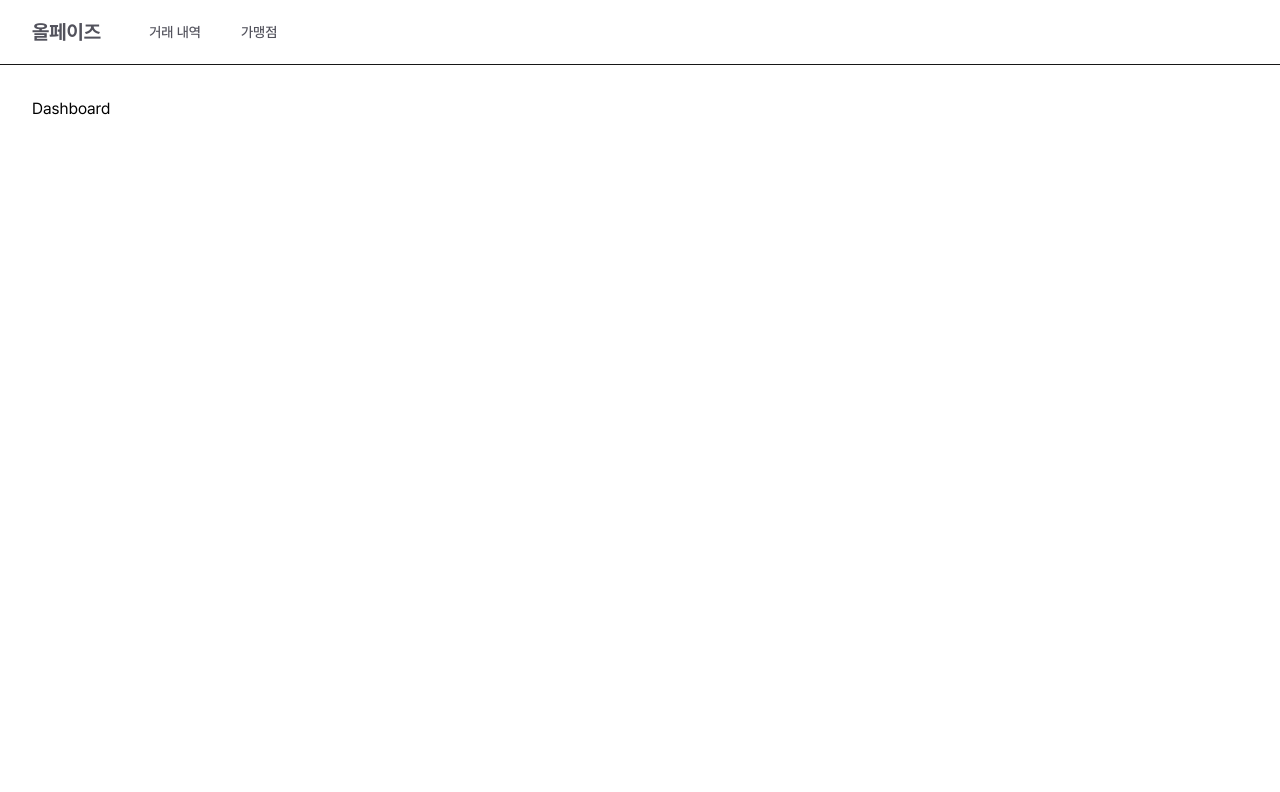
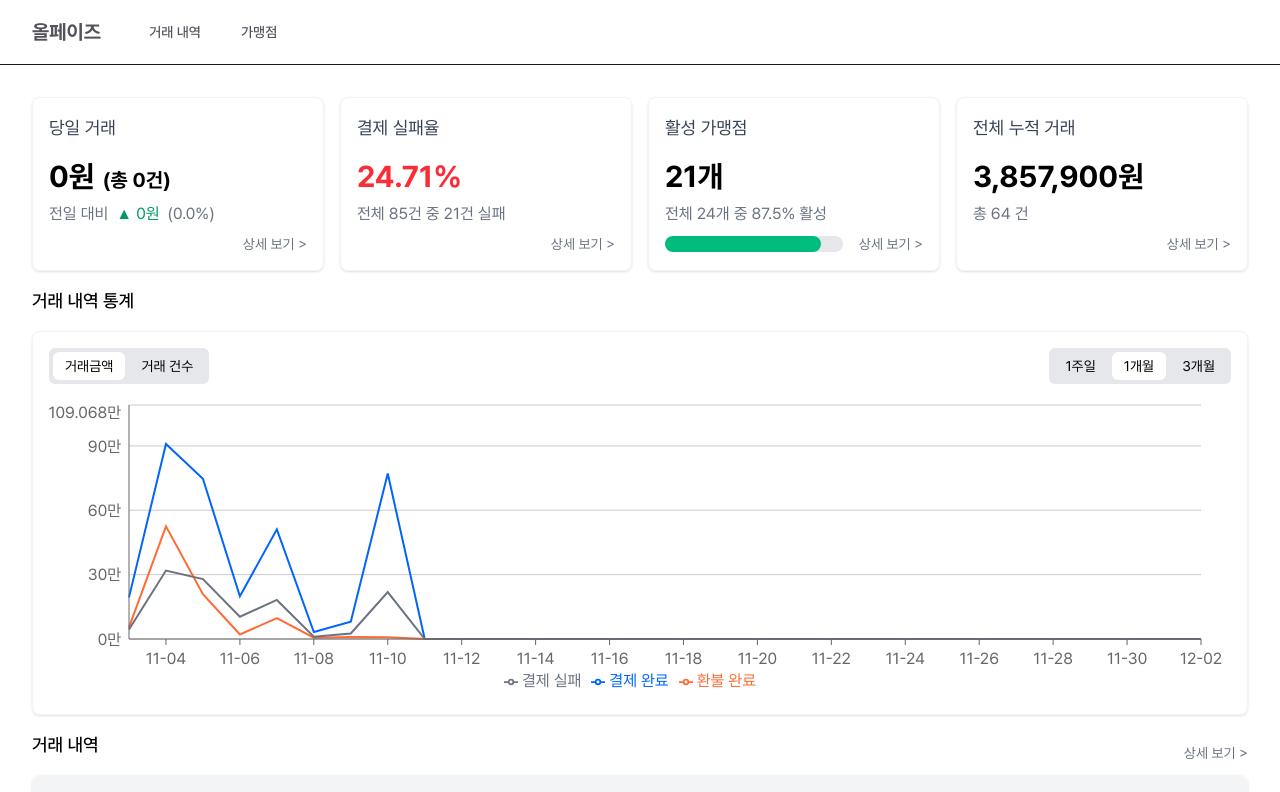
Before and after one commit to myeonguklee/paysbypays, a Next.js app: page / in a window 1280 px wide. Shown: the top 792 px of the page. Built offline with nearby package versions, Linux system fonts and the light colour scheme.

Commit message:
feat: 대시보드 페이지 구조 변경 및 컴포넌트 추가

```diff
--- /dev/null
+++ b/app/(dashboard)/page.tsx
@@ -0,0 +1,21 @@
+import { ActiveMerchantCard } from './_components/ActiveMerchantCard';
+import { DailyStatCard } from './_components/DailyStatCard';
+import { FailureRateCard } from './_components/FailureRateCard';
+import { TotalSummaryCard } from './_components/TotalSummaryCard';
+import { TransactionsChart } from './_components/TransactionsChart';
+import { TransactionsTable } from './_components/TransactionsTable';
+
+export default function Dashboard() {
+  return (
+    <div className="flex flex-col gap-4">
+      <section className="grid grid-cols-1 gap-4 sm:grid-cols-2 lg:grid-cols-4">
+        <DailyStatCard />
+        <FailureRateCard />
+        <ActiveMerchantCard />
+        <TotalSummaryCard />
+      </section>
+      <TransactionsChart />
+      <TransactionsTable />
+    </div>
+  );
+}
--- a/app/page.tsx
+++ /dev/null
@@ -1,3 +0,0 @@
-export default function Dashboard() {
-  return <h1>Dashboard</h1>;
-}
```
